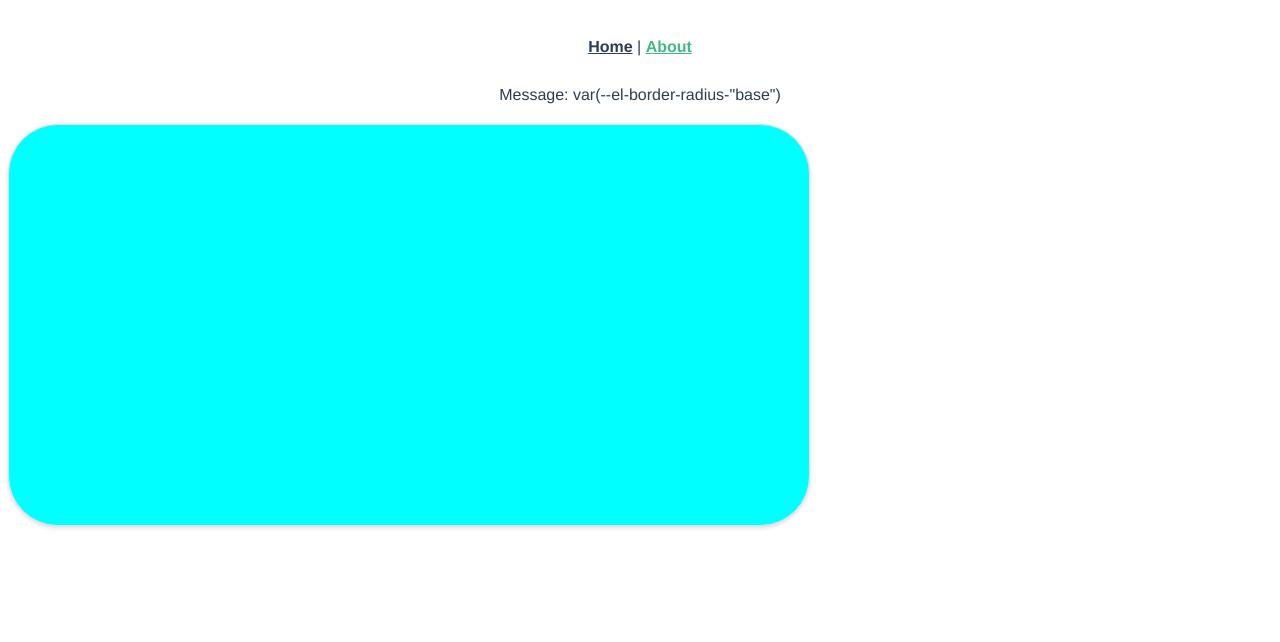
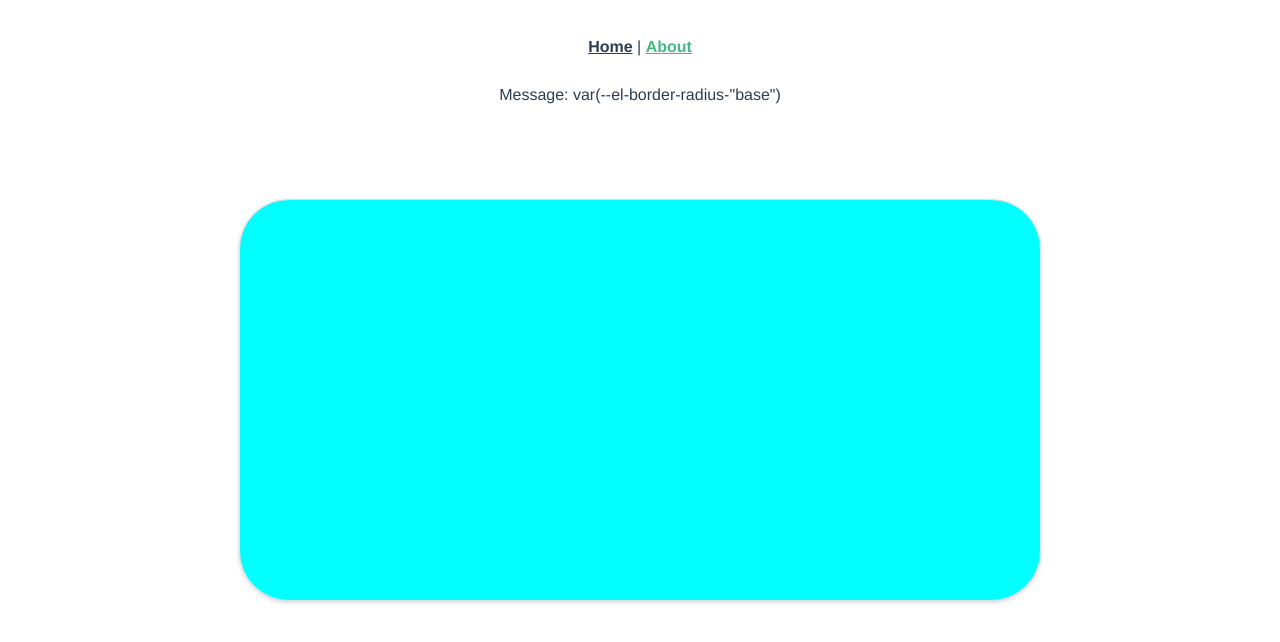
Before and after one commit to crazychucky/vue_login, a Vue app: page /about in a window 1280 px wide. Shown: the top 642 px of the page. Built offline with nearby package versions, Linux system fonts and the light colour scheme.

Commit message:
chore:center

```diff
--- a/src/views/AboutView.vue
+++ b/src/views/AboutView.vue
@@ -17,11 +17,16 @@ import { ref } from 'vue'
   width: 800px;
   border: 1px solid var(--el-border-color);
   border-radius: 50px;
-  margin-top: 20px;
   background-color:aqua;
   fill:rgb(8, 8, 8);
   /* box-shadow: var(--el-box-shadow-dark), */
-  box-shadow: 0 2px 4px rgba(0,0,0,0.12),0 0 6px rgba(0,0,0,0.04)
+  box-shadow: 0 2px 4px rgba(0,0,0,0.12),0 0 6px rgba(0,0,0,0.04);
+  position: absolute;
+  top: 0;
+  left: 0;
+  right: 0;
+  bottom: 0;
+  margin: auto;
   /* boxShadow: 'var(--el-box-shadow-dark)', */
 }
 </style>
```
